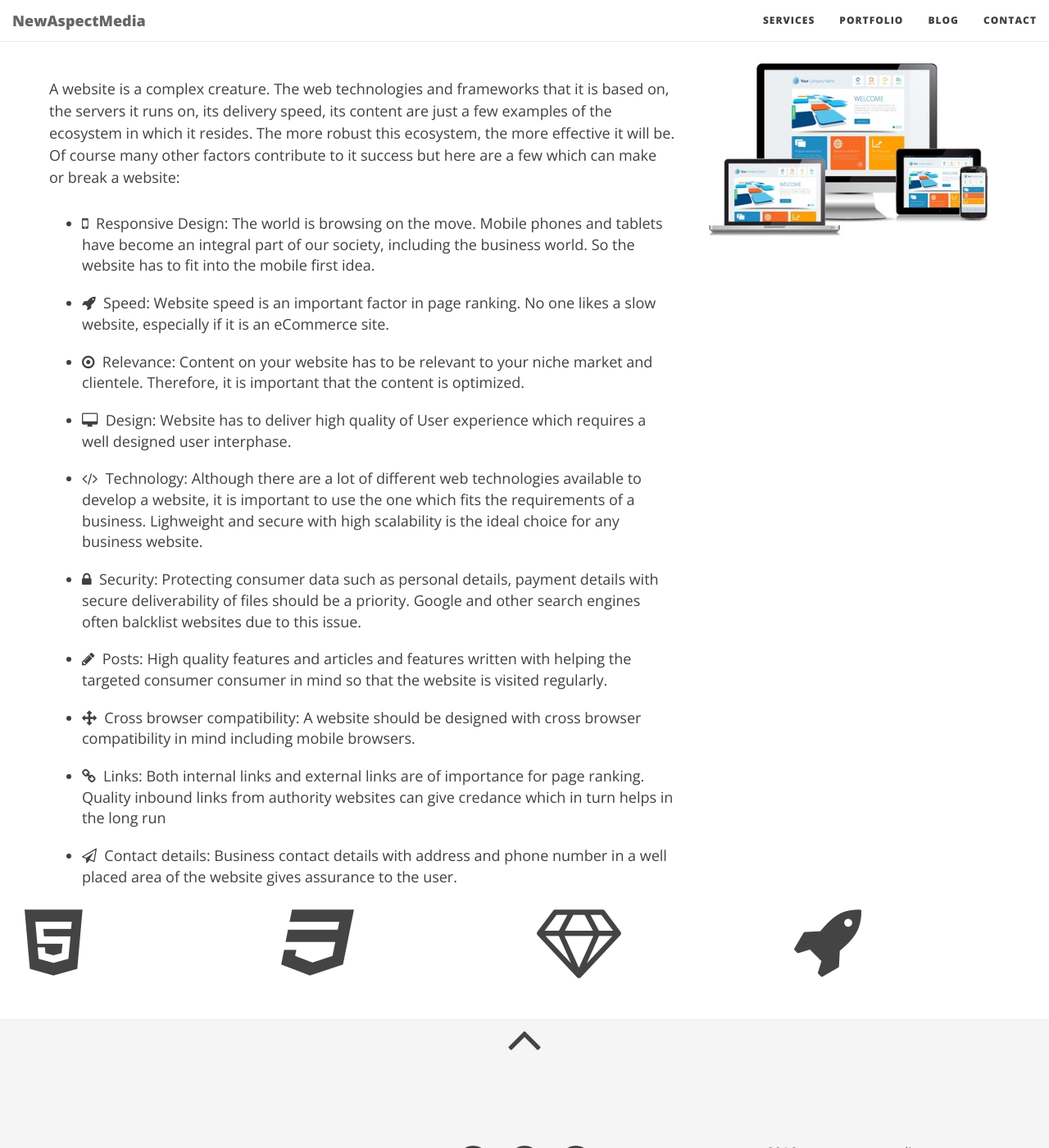
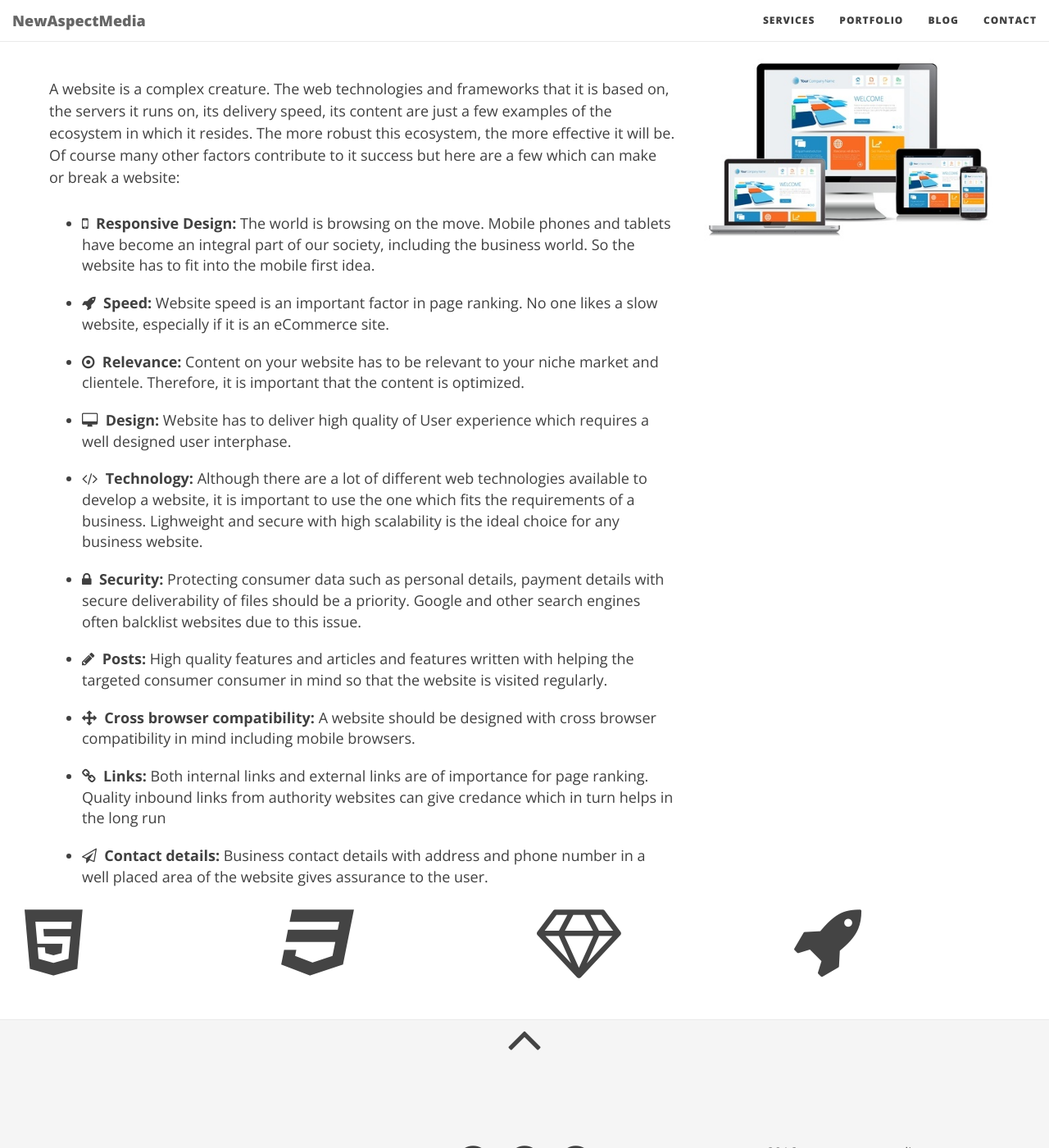
Before and after one commit to newmedia77/appxnam, a Jekyll site: the page built from 10-things-that-can-make-or-break-your-website.html, in a window 1280 px wide and 1400 px high, scrolled down 295 px. Shown: the whole window at 82% size. Built offline with Jekyll 4.4.1, drawn with Linux system fonts in a browser that asks for light colours; nearby versions of some CDN libraries.

Commit message:
andreas
strong

```diff
--- a/10-things-that-can-make-or-break-your-website.html
+++ b/10-things-that-can-make-or-break-your-website.html
@@ -9,16 +9,16 @@ subtitle: Website success tips
 			<p>A website is a complex creature. The web technologies and frameworks that it is based on, the servers it runs on, its delivery speed, its content are just a few examples of the ecosystem in which it resides. The more robust this ecosystem, the more effective it will be. Of course many other factors contribute to it success but here are a few which can make or break a website:&nbsp;</p>
 
 			<ul class="web-tips">
-				<li><i class="fa fa-mobile fa-1x"></i>&nbsp;&nbsp;Responsive Design: The world is browsing on the move. Mobile phones and tablets have become an integral part of our society, including the business world. So the website has to fit into the mobile first idea.</li>
-				<li><i class="fa fa-rocket fa-1x"></i>&nbsp;&nbsp;Speed: Website speed is an important factor in page ranking. No one likes a slow website, especially if it is an eCommerce site.</li>
-				<li><i class="fa fa-dot-circle-o fa-1x"></i>&nbsp;&nbsp;Relevance: Content on your website has to be relevant to your niche market and clientele. Therefore, it is important that the content is optimized.</li>
-				<li><i class="fa fa-desktop fa-1x"></i>&nbsp;&nbsp;Design: Website has to deliver high quality of User experience which requires a well designed user interphase.</li>
-				<li><i class="fa fa-code fa-1x"></i>&nbsp;&nbsp;Technology: Although there are a lot of different web technologies available to develop a website, it is important to use the one which fits the requirements of a business. Lighweight and secure with high scalability is the ideal choice for any business website.</li>
-				<li><i class="fa fa-lock fa-1x"></i>&nbsp;&nbsp;Security: Protecting consumer data such as personal details, payment details with secure deliverability of files should be a priority. Google and other search engines often balcklist websites due to this issue.</li>
-				<li><i class="fa fa-pencil fa-1x"></i>&nbsp;&nbsp;Posts: High quality features and articles and features written with helping the targeted consumer consumer in mind so that the website is visited regularly.</li>
-				<li><i class="fa fa-arrows fa-1x"></i>&nbsp;&nbsp;Cross browser compatibility: A website should be designed with cross browser compatibility in mind including mobile browsers.</li>
-				<li><i class="fa fa-link fa-1x"></i>&nbsp;&nbsp;Links: Both internal links and external links are of importance for page ranking. Quality inbound links from authority websites can give credance which in turn helps in the long run</li>
-				<li><i class="fa fa-send-o fa-1x"></i>&nbsp;&nbsp;Contact details: Business contact details with address and phone number in a well placed area of the website gives assurance to the user.</li>
+				<li><i class="fa fa-mobile fa-1x"></i>&nbsp;&nbsp;<strong>Responsive Design:</strong> The world is browsing on the move. Mobile phones and tablets have become an integral part of our society, including the business world. So the website has to fit into the mobile first idea.</li>
+				<li><i class="fa fa-rocket fa-1x"></i>&nbsp;&nbsp;<strong>Speed:</strong> Website speed is an important factor in page ranking. No one likes a slow website, especially if it is an eCommerce site.</li>
+				<li><i class="fa fa-dot-circle-o fa-1x"></i>&nbsp;&nbsp;<strong>Relevance:</strong> Content on your website has to be relevant to your niche market and clientele. Therefore, it is important that the content is optimized.</li>
+				<li><i class="fa fa-desktop fa-1x"></i>&nbsp;&nbsp;<strong>Design:</strong> Website has to deliver high quality of User experience which requires a well designed user interphase.</li>
+				<li><i class="fa fa-code fa-1x"></i>&nbsp;&nbsp;<strong>Technology:</strong> Although there are a lot of different web technologies available to develop a website, it is important to use the one which fits the requirements of a business. Lighweight and secure with high scalability is the ideal choice for any business website.</li>
+				<li><i class="fa fa-lock fa-1x"></i>&nbsp;&nbsp;<strong>Security:</strong> Protecting consumer data such as personal details, payment details with secure deliverability of files should be a priority. Google and other search engines often balcklist websites due to this issue.</li>
+				<li><i class="fa fa-pencil fa-1x"></i>&nbsp;&nbsp;<strong>Posts:</strong> High quality features and articles and features written with helping the targeted consumer consumer in mind so that the website is visited regularly.</li>
+				<li><i class="fa fa-arrows fa-1x"></i>&nbsp;&nbsp;<strong>Cross browser compatibility:</strong> A website should be designed with cross browser compatibility in mind including mobile browsers.</li>
+				<li><i class="fa fa-link fa-1x"></i>&nbsp;&nbsp;<strong>Links:</strong> Both internal links and external links are of importance for page ranking. Quality inbound links from authority websites can give credance which in turn helps in the long run</li>
+				<li><i class="fa fa-send-o fa-1x"></i>&nbsp;&nbsp;<strong>Contact details:</strong> Business contact details with address and phone number in a well placed area of the website gives assurance to the user.</li>
 			</ul>
 		</div>
 		<div class="col-md-4">
```
